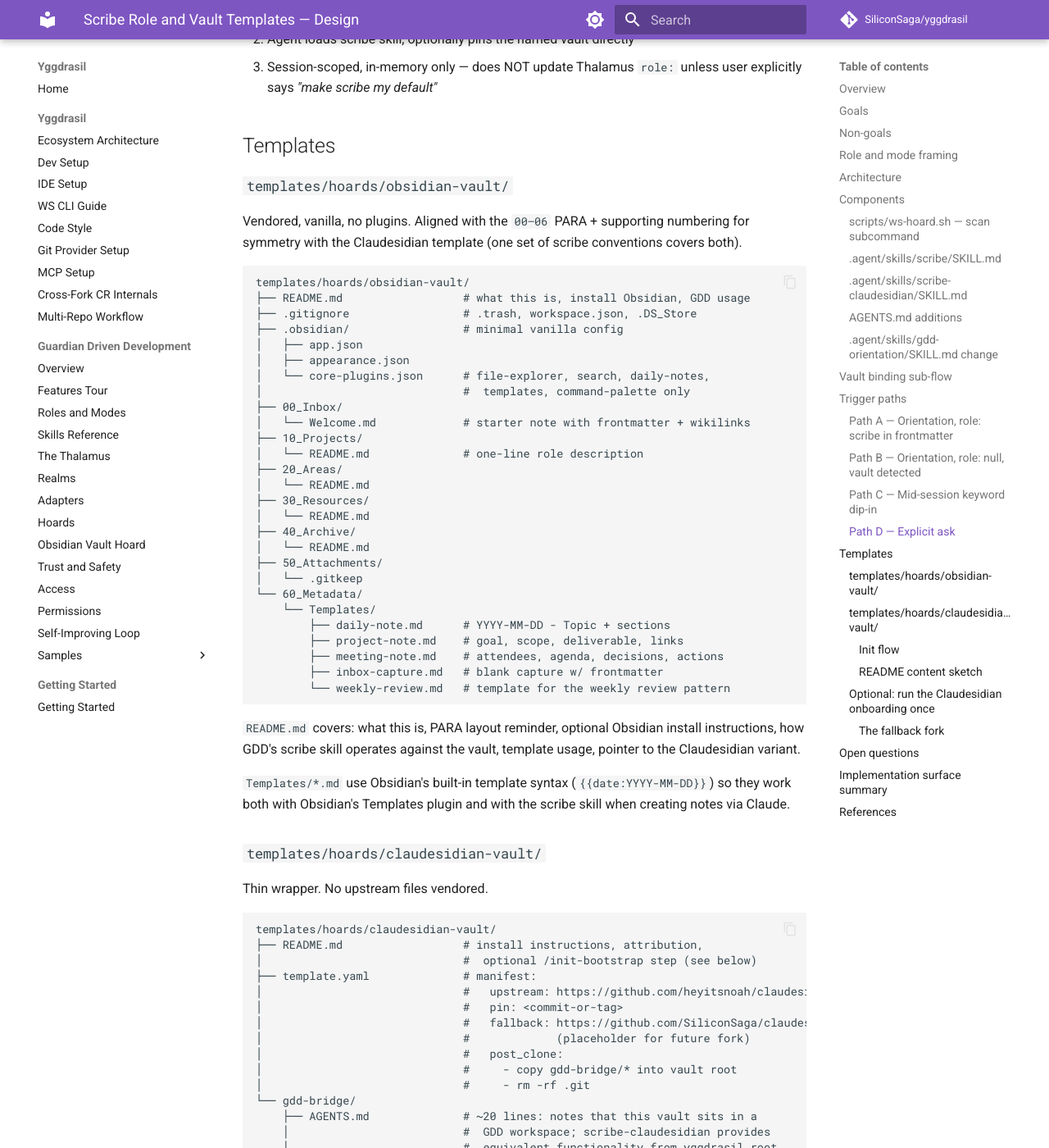
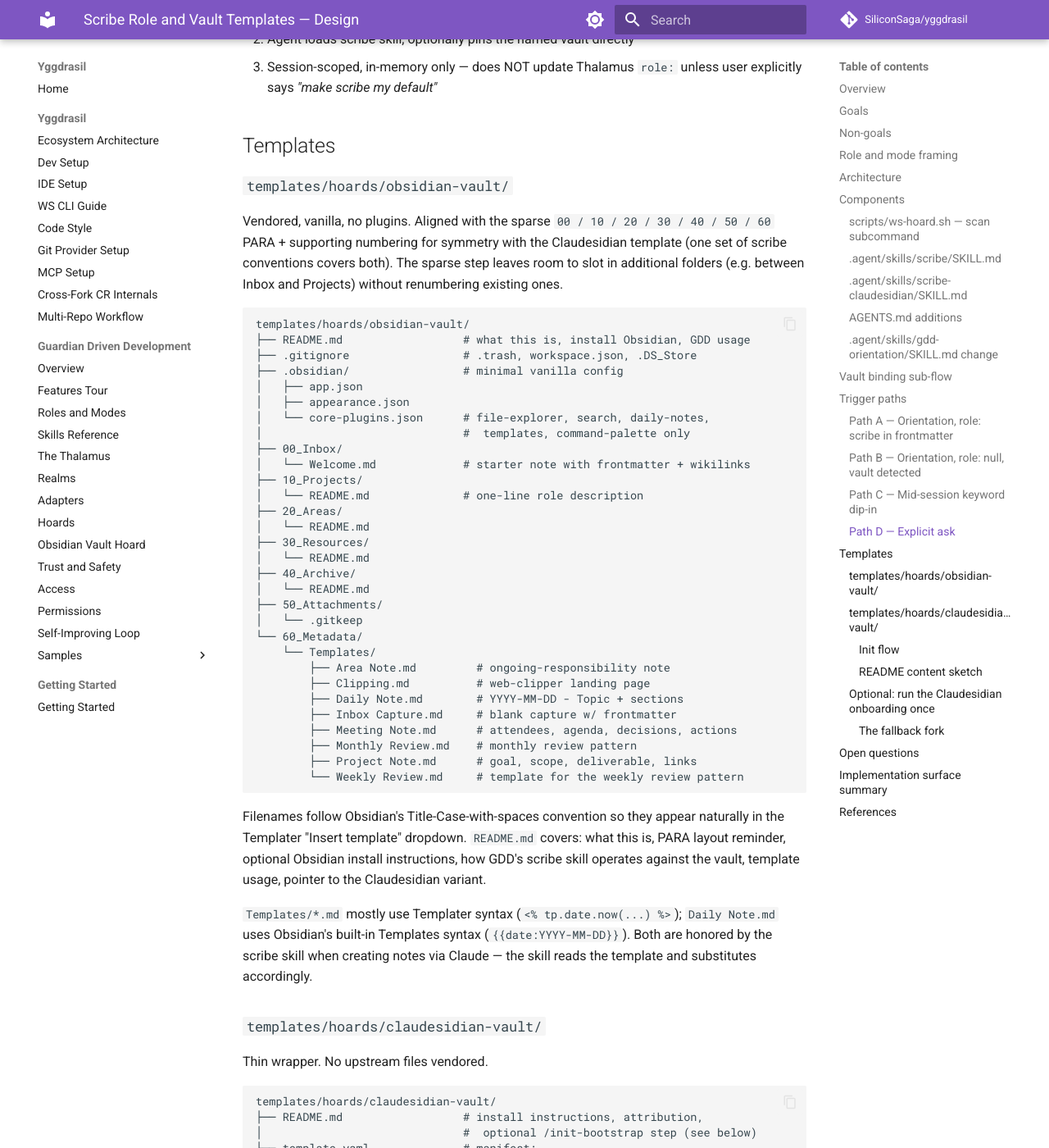
Before and after one commit to SiliconSaga/yggdrasil, an MkDocs documentation site: the page built from docs/plans/2026-05-01-scribe-role-and-vault-templates-design.md, in a window 1280 px wide and 1400 px high, scrolled down 7352 px. Shown: the whole window at 82% size. Built offline with MkDocs 1.6.1 and Material for MkDocs 9.7.7, drawn with Linux system fonts in a browser that asks for light colours; comment, search, counter and statistics services are not loaded.

Commit message:
fix: refresh scribe doc/skill template paths to current Title Case + sparse numbering
PR #60 round-3 Copilot review. Three findings (2 inline + 1 low-confidence in PR overview), all valid:

- **`.agent/skills/scribe/SKILL.md:116`** — Daily-note guidance pointed at `60_Metadata/Templates/daily-note.md`; actual file is `Daily Note.md` (Title Case with space). Updated.
- **`docs/plans/2026-05-01-scribe-role-and-vault-templates-design.md:326`** — Prose still claimed alignment with `00–06` numbering; the obsidian-vault template is now sparse `00/10/20/30/40/50/60`. Updated.
- **Same design doc, tree at lines 351-357** (low-confidence in PR overview): the template tree showed lowercase/hyphenated names (`daily-note.md`, `project-note.md`, etc.) and only 5 files, but the actual scaffold has 8 Title-Case files (`Area Note.md`, `Clipping.md`, `Daily Note.md`, `Inbox Capture.md`, `Meeting Note.md`, `Monthly Review.md`, `Project Note.md`, `Weekly Review.md`). Verified via `ls templates/hoards/obsidian-vault/60_Metadata/Templates/`. Updated tree + added a note that filenames follow Obsidian Title-Case-with-spaces for natural appearance in the Templater dropdown.
- Same section's prose claimed templates use "Obsidian's built-in template syntax (`{{date:...}}`)". Verified via `head` on each template: 7 of 8 use Templater (`<% tp.date.now(...) %>`); only `Daily Note.md` uses the built-in form. Reworded to reflect both.

Paired plan doc (`2026-05-01-scribe-role-and-vault-templates-plan.md`) keeps its old prefixes/lowercase paths as a historic record of what was scaffolded at task time, same convention as the arc-dashboard plan doc.

Co-Authored-By: Claude Opus 4.7 <noreply@anthropic.com>

````diff
--- a/docs/plans/2026-05-01-scribe-role-and-vault-templates-design.md
+++ b/docs/plans/2026-05-01-scribe-role-and-vault-templates-design.md
@@ -323,9 +323,7 @@ who frequently dip into capture from multi-vault workspaces should set
 
 ### `templates/hoards/obsidian-vault/`
 
-Vendored, vanilla, no plugins. Aligned with the `00–06` PARA + supporting
-numbering for symmetry with the Claudesidian template (one set of scribe
-conventions covers both).
+Vendored, vanilla, no plugins. Aligned with the sparse `00 / 10 / 20 / 30 / 40 / 50 / 60` PARA + supporting numbering for symmetry with the Claudesidian template (one set of scribe conventions covers both). The sparse step leaves room to slot in additional folders (e.g. between Inbox and Projects) without renumbering existing ones.
 
 ```text
 templates/hoards/obsidian-vault/
@@ -350,20 +348,19 @@ templates/hoards/obsidian-vault/
 │   └── .gitkeep
 └── 60_Metadata/
     └── Templates/
-        ├── daily-note.md      # YYYY-MM-DD - Topic + sections
-        ├── project-note.md    # goal, scope, deliverable, links
-        ├── meeting-note.md    # attendees, agenda, decisions, actions
-        ├── inbox-capture.md   # blank capture w/ frontmatter
-        └── weekly-review.md   # template for the weekly review pattern
+        ├── Area Note.md         # ongoing-responsibility note
+        ├── Clipping.md          # web-clipper landing page
+        ├── Daily Note.md        # YYYY-MM-DD - Topic + sections
+        ├── Inbox Capture.md     # blank capture w/ frontmatter
+        ├── Meeting Note.md      # attendees, agenda, decisions, actions
+        ├── Monthly Review.md    # monthly review pattern
+        ├── Project Note.md      # goal, scope, deliverable, links
+        └── Weekly Review.md     # template for the weekly review pattern
 ```
 
-`README.md` covers: what this is, PARA layout reminder, optional Obsidian
-install instructions, how GDD's scribe skill operates against the vault,
-template usage, pointer to the Claudesidian variant.
+Filenames follow Obsidian's Title-Case-with-spaces convention so they appear naturally in the Templater "Insert template" dropdown. `README.md` covers: what this is, PARA layout reminder, optional Obsidian install instructions, how GDD's scribe skill operates against the vault, template usage, pointer to the Claudesidian variant.
 
-`Templates/*.md` use Obsidian's built-in template syntax (`{{date:YYYY-MM-DD}}`)
-so they work both with Obsidian's Templates plugin and with the scribe skill
-when creating notes via Claude.
+`Templates/*.md` mostly use Templater syntax (`<% tp.date.now(...) %>`); `Daily Note.md` uses Obsidian's built-in Templates syntax (`{{date:YYYY-MM-DD}}`). Both are honored by the scribe skill when creating notes via Claude — the skill reads the template and substitutes accordingly.
 
 ### `templates/hoards/claudesidian-vault/`
 
````
Also changed, not shown: .agent/skills/scribe/SKILL.md (+1 -1 lines).
